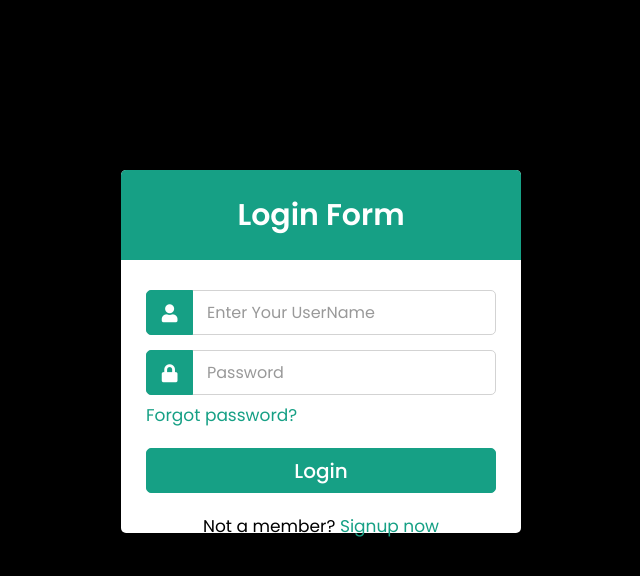
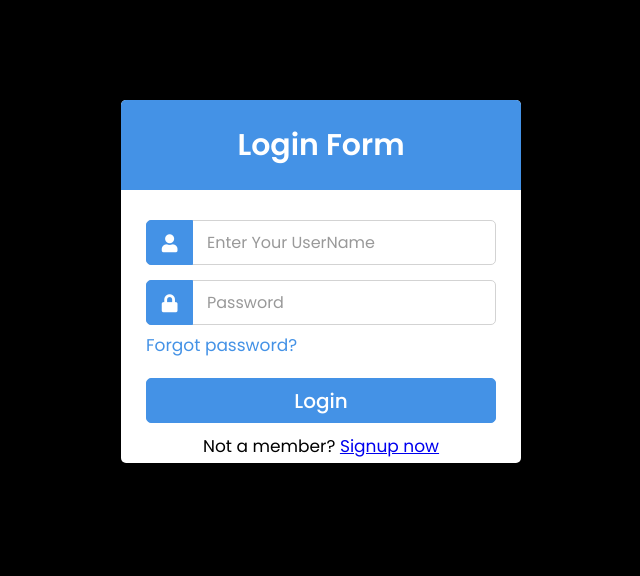
Before and after one commit to AlwinJacobThomas/daily, a Django app: page /signin in a window 1280 px wide. Shown: the top 576 px of the page, without its empty margins (319-959 px from the left). Run offline with Django 3.2, Linux system fonts and the light colour scheme.

Commit message:
colour changed from light green to blue

```diff
--- a/django_project/static/styles/stylelogin.css
+++ b/django_project/static/styles/stylelogin.css
@@ -15,17 +15,19 @@ body{
 .container{
   max-width: 440px;
   padding: 0 20px;
-  margin: 170px auto;
+  margin: 100px auto;
 }
 .wrapper{
   width: 100%;
   background: #fff;
   border-radius: 5px;
   box-shadow: 0px 4px 10px 1px rgba(0,0,0,0.1);
+  height:120%;
 }
 .wrapper .title{
   height: 90px;
-  background: #16a085;
+  /*background: #16a085;*/
+  background: #4492e6;
   border-radius: 5px 5px 0 0;
   color: #fff;
   font-size: 30px;
@@ -53,7 +55,7 @@ body{
   transition: all 0.3s ease;
 }
 form .row input:focus{
-  border-color: #16a085;
+  border-color: #4492e6;
   box-shadow: inset 0px 0px 2px 2px rgba(26,188,156,0.25);
 }
 form .row input::placeholder{
@@ -65,8 +67,8 @@ form .row input::placeholder{
   height: 100%;
   color: #fff;
   font-size: 18px;
-  background: #16a085;
-  border: 1px solid #16a085;
+  background: #4492e6;
+  border: 1px solid #4492e6;
   border-radius: 5px 0 0 5px;
   display: flex;
   align-items: center;
@@ -76,7 +78,7 @@ form .row input::placeholder{
   margin: -8px 0 20px 0;
 }
 .wrapper form .pass a{
-  color: #16a085;
+  color: #4492e6;
   font-size: 17px;
   text-decoration: none;
 }
@@ -88,8 +90,8 @@ form .row input::placeholder{
   font-size: 20px;
   font-weight: 500;
   padding-left: 0px;
-  background: #16a085;
-  border: 1px solid #16a085;
+  background: #4492e6;
+  border: 1px solid #4492e6;
   cursor: pointer;
 }
 form .button input:hover{
@@ -97,11 +99,11 @@ form .button input:hover{
 }
 .wrapper form .signup-link{
   text-align: center;
-  margin-top: 20px;
+  margin-top: 10px;
   font-size: 17px;
 }
 .wrapper form .signup-link a{
-  color: #16a085;
+  color: #4492e6
   text-decoration: none;
 }
 form .signup-link a:hover{
--- a/templates/login.html
+++ b/templates/login.html
@@ -5,7 +5,6 @@
   <head>
     <meta charset="utf-8">
     <meta name="viewport" content="width=device-width, initial-scale=1.0">
-    <!-- <title>Login Form | CodingLab</title> -->
     <link rel="stylesheet" href="{% static 'styles/stylelogin.css' %}">
     <link rel="stylesheet" href="https://cdnjs.cloudflare.com/ajax/libs/font-awesome/5.15.2/css/all.min.css"/>
   </head>
@@ -15,7 +14,6 @@
         <div class="title"><span>Login Form</span></div>
         <form action="/signin" method="post">
             {% csrf_token %}
-
           <div class="row">
             <i class="fas fa-user"></i>
             <input type="text" placeholder="Enter Your UserName"  name="username" required>
@@ -27,8 +25,6 @@
           <div class="pass"><a href="#">Forgot password?</a></div>
           <div class="row button">
             <input type="submit" value="Login">
-            <!--<button>Login</button>
-          </div>-->
           <div class="signup-link">Not a member? <a href="/signup">Signup now</a></div>
         </form>
       </div>
```
Also changed, not shown: db.sqlite3.
